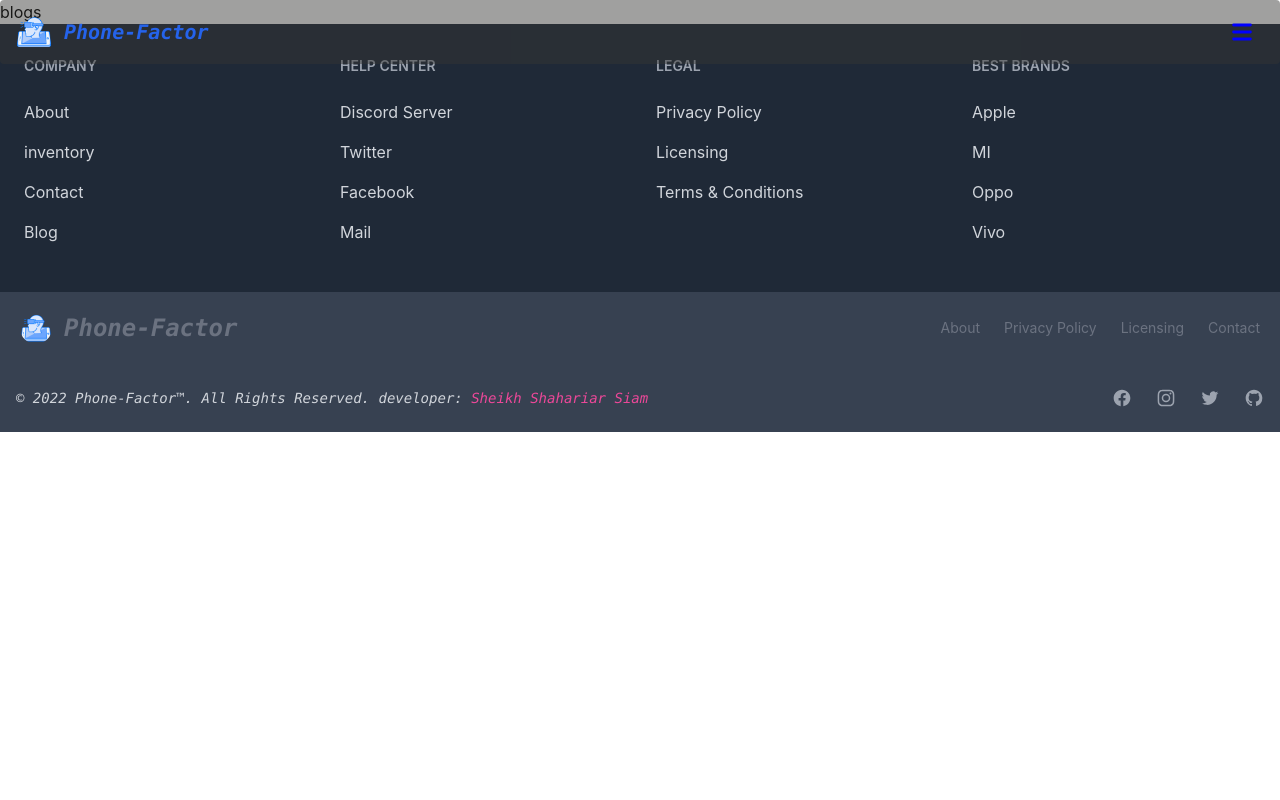
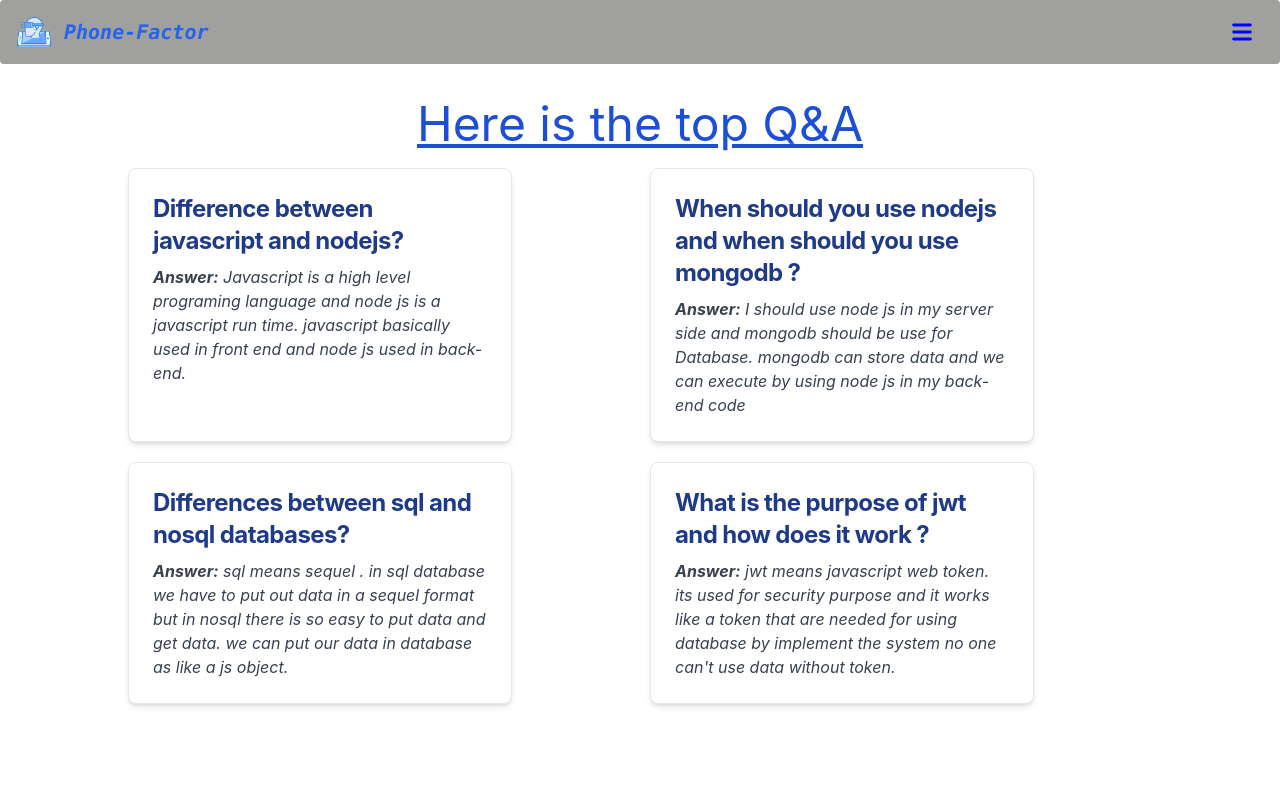
Before and after one commit to checkiamsiam/phone-factory-a-warehouse-or-inventory-web, a React (Create React App) app: page /blogs in a window 1280 px wide. Shown: the top 800 px of the page. Built offline with nearby package versions, Linux system fonts and the light colour scheme.

Commit message:
blog section added

```diff
--- a/src/App.js
+++ b/src/App.js
@@ -7,6 +7,7 @@
 import Footer from './components/Footer/Footer';
 import Header from './components/Header/Header';
 import Inventory from './components/Inventory/Inventory';
+import NotFound from './components/NotFound/NotFound';
 
 
 function App() {
@@ -19,6 +20,7 @@
         <Route path='/inventory' element={<Inventory></Inventory>}></Route>
         <Route path='/blogs' element={<Blogs></Blogs>}></Route>
         <Route path='/contact' element={<Contact></Contact>}></Route>
+        <Route path='*' element={<NotFound></NotFound>}></Route>
       </Routes>
       <Footer></Footer>
     </div>
--- a/src/components/Blogs/Blogs.js
+++ b/src/components/Blogs/Blogs.js
@@ -2,8 +2,27 @@
 
 const Blogs = () => {
   return (
-    <div>
-      blogs
+    <div className='my-5 py-20 md:px-32 px-5'>
+      <h1 className='underline text-5xl mb-5 text-center text-blue-700'> Here is the top Q&A </h1>
+      <div className="container mx-auto grid md:grid-cols-2 gap-5 ">
+        <div className=" block p-6 max-w-sm bg-white rounded-lg border border-gray-200 shadow-md hover:bg-gray-100 dark:bg-gray-800 dark:border-gray-700 dark:hover:bg-gray-700 ">
+          <h5 className="mb-2 text-2xl font-bold tracking-tight text-blue-900 dark:text-white">Difference between javascript and nodejs?</h5>
+          <p className="italic text-gray-700 dark:text-gray-400"><b>Answer:</b> Javascript is a high level programing language and node js is a javascript run time. javascript basically used in front end and node js used in back-end.</p>
+        </div>
+        <div className="block p-6 max-w-sm bg-white rounded-lg border border-gray-200 shadow-md hover:bg-gray-100 dark:bg-gray-800 dark:border-gray-700 dark:hover:bg-gray-700">
+          <h5 className="mb-2 text-2xl font-bold tracking-tight text-blue-900 dark:text-white">When should you use nodejs and when should you use mongodb ?</h5>
+          <p className="italic text-gray-700 dark:text-gray-400"><b>Answer:</b> I should use node js in my server side and mongodb should be use for Database. mongodb can store data and we can execute by using node js in my back-end code</p>
+        </div>
+        <div className="block p-6 max-w-sm bg-white rounded-lg border border-gray-200 shadow-md hover:bg-gray-100 dark:bg-gray-800 dark:border-gray-700 dark:hover:bg-gray-700">
+          <h5 className="mb-2 text-2xl font-bold tracking-tight text-blue-900 dark:text-white">Differences between sql and nosql databases?</h5>
+          <p className="italic text-gray-700 dark:text-gray-400"><b>Answer:</b> sql means sequel . in sql database we have to put out data in a sequel format but in nosql there is so easy to put data and get data. we can put our data in database as like a js object. </p>
+        </div>
+        <div className="block p-6 max-w-sm bg-white rounded-lg border border-gray-200 shadow-md hover:bg-gray-100 dark:bg-gray-800 dark:border-gray-700 dark:hover:bg-gray-700">
+          <h5 className="mb-2 text-2xl font-bold tracking-tight text-blue-900 dark:text-white">What is the purpose of jwt and how does it work ?</h5>
+          <p className="italic text-gray-700 dark:text-gray-400"><b>Answer:</b> jwt means javascript web token. its used for security purpose and it works like a token that are needed for using database by implement the system no one can't use data without token.</p>
+        </div>
+      </div>
+
     </div>
   );
 };
--- /dev/null
+++ b/src/components/NotFound/NotFound.js
@@ -0,0 +1,42 @@
+import React from 'react';
+import { Link } from 'react-router-dom';
+import notfound from '../../images/not-found.png'
+
+const NotFound = () => {
+  return (
+    <div className="flex items-center justify-center  h-screen mt-20 mb-20 w-1/2 mx-auto">
+      <div className="px-4 lg:py-12">
+        <div className="lg:gap-4 lg:flex">
+          <div
+            className="flex flex-col items-center justify-center md:py-24 lg:py-32"
+          >
+            <h1 className="font-bold text-blue-600 text-9xl">404</h1>
+            <p
+              className="mb-2 text-2xl font-bold text-center text-gray-800 md:text-3xl"
+            >
+              <span className="text-red-500">Oops! shit man!!!</span> <br /> Page not found
+            </p>
+            <p className="mb-8  text-center text-gray-500 md:text-lg">
+              The page you’re finding or looking for doesn’t exist or removed.
+            </p>
+            <Link
+              to="/"
+              className="px-6 py-2 text-sm font-semibold text-white rounded-lg bg-blue-500"
+            >Go home</Link
+            >
+          </div>
+          <div className="mt-4  w-3/4 mx-auto">
+            <img
+              className='w-full '
+              src={notfound}
+              alt="404"
+              className="object-cover w-full h-full"
+            />
+          </div>
+        </div>
+      </div>
+    </div>
+  );
+};
+
+export default NotFound;
```
Also changed, not shown: src/images/not-found.png (added).
